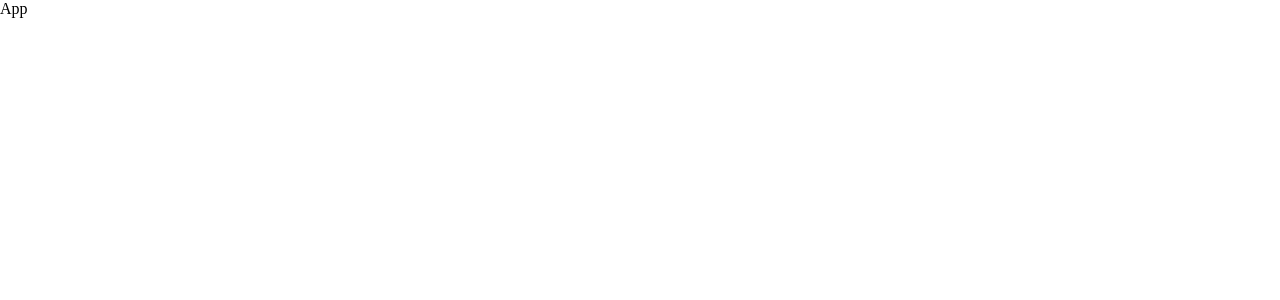
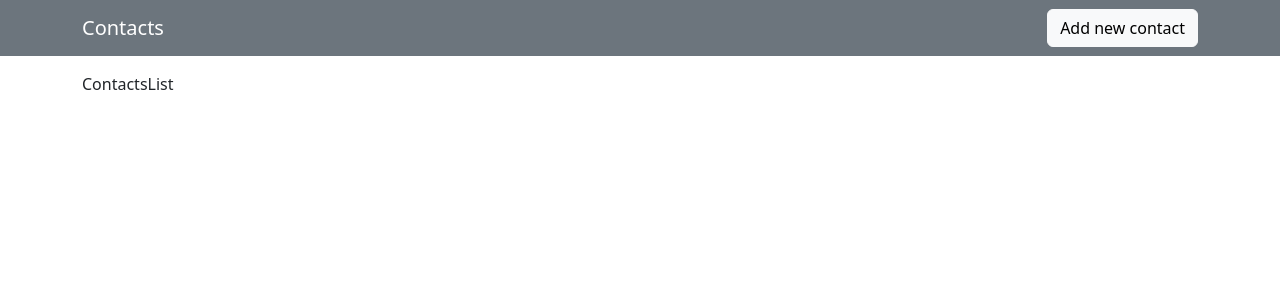
Before and after one commit to Muss999/homeWork-70, a React (Vite) app: page / in a window 1280 px wide. Shown: the top 300 px of the page. Built offline with nearby package versions, Linux system fonts and the light colour scheme.

Commit message:
added basic structure, store and slice

```diff
--- a/src/App.tsx
+++ b/src/App.tsx
@@ -1,5 +1,17 @@
+import { Route, Routes } from "react-router-dom";
+import Layout from "./components/Layout/Layout";
+import Home from "./containers/Home/Home";
+
 const App = () => {
-    return <div>App</div>;
+    return (
+        <Layout>
+            <Routes>
+                <Route path={"/"} element={<Home />} />
+                <Route path={"/contacts/add"} element={<Home />} />
+                <Route path="*" element={<h1>Not Found</h1>} />
+            </Routes>
+        </Layout>
+    );
 };
 
 export default App;
--- a/src/app/store.ts
+++ b/src/app/store.ts
@@ -1,7 +1,10 @@
 import { configureStore } from "@reduxjs/toolkit";
+import { contactsReducer } from "../store/contactsSlice";
 
 export const store = configureStore({
-    reducer: {},
+    reducer: {
+        contacts: contactsReducer,
+    },
 });
 
 export type RootState = ReturnType<typeof store.getState>;
--- /dev/null
+++ b/src/components/ContactItem/ContactItem.tsx
@@ -0,0 +1,5 @@
+const ContactItem = () => {
+    return <div>ContactItem</div>;
+};
+
+export default ContactItem;
--- /dev/null
+++ b/src/components/Layout/Layout.tsx
@@ -0,0 +1,15 @@
+import type { FC, PropsWithChildren } from "react";
+import Navbar from "../Navbar/Navbar";
+
+const Layout: FC<PropsWithChildren> = ({ children }) => {
+    return (
+        <>
+            <header>
+                <Navbar />
+            </header>
+            <main className="container">{children}</main>
+        </>
+    );
+};
+
+export default Layout;
--- /dev/null
+++ b/src/components/Navbar/Navbar.tsx
@@ -0,0 +1,18 @@
+import { Link } from "react-router-dom";
+
+const Navbar = () => {
+    return (
+        <nav className="navbar bg-secondary mb-3" data-bs-theme="dark">
+            <div className="container d-f justify-content-between">
+                <Link to={"/"} className="navbar-brand">
+                    Contacts
+                </Link>
+                <Link to={"/contacts/add"} className="btn btn-light">
+                    Add new contact
+                </Link>
+            </div>
+        </nav>
+    );
+};
+
+export default Navbar;
--- /dev/null
+++ b/src/containers/ContactsList/ContactsList.tsx
@@ -0,0 +1,5 @@
+const ContactsList = () => {
+    return <div>ContactsList</div>;
+};
+
+export default ContactsList;
--- /dev/null
+++ b/src/containers/Home/Home.tsx
@@ -0,0 +1,11 @@
+import ContactsList from "../ContactsList/ContactsList";
+
+const Home = () => {
+    return (
+        <>
+            <ContactsList />
+        </>
+    );
+};
+
+export default Home;
--- a/src/main.tsx
+++ b/src/main.tsx
@@ -4,6 +4,7 @@ import App from "./App.tsx";
 import { Provider } from "react-redux";
 import { store } from "./app/store.ts";
 import { BrowserRouter } from "react-router-dom";
+import "bootstrap/dist/css/bootstrap.min.css";
 
 createRoot(document.getElementById("root")!).render(
     <BrowserRouter>
--- /dev/null
+++ b/src/store/contactsSlice.ts
@@ -0,0 +1,19 @@
+import { createSlice } from "@reduxjs/toolkit";
+import type { TypeContact } from "../types";
+
+interface State {
+    contacts: TypeContact[];
+    isFetching: boolean;
+}
+const initialState: State = {
+    contacts: [],
+    isFetching: false,
+};
+
+const contactsSlice = createSlice({
+    name: "contacts",
+    initialState,
+    reducers: {},
+});
+
+export const contactsReducer = contactsSlice.reducer;
```
Also changed, not shown: src/axiosApi.ts (added, +8 -0 lines), src/types.d.ts (added, +12 -0 lines), src/store/contactsThunk.ts (added).
